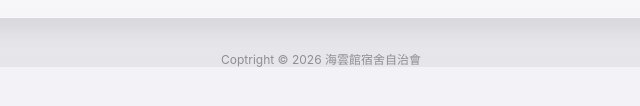
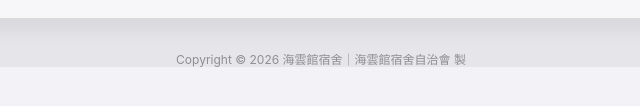
Before and after one commit to xie-hambuger/FGU-dorm, a plain HTML site: page index(6).html in a window 1280 px wide. Shown: the part 570-676 px from the top of the page, 319-959 px from the left. Drawn offline with Linux system fonts and the light colour scheme.

Commit message:
Add files via upload

```diff
--- a/index(6).html
+++ b/index(6).html
@@ -149,7 +149,7 @@
     </div>
 
     <div class="footer">
-      Coptright © 2026 海雲館宿舍自治會
+      Copyright © 2026 海雲館宿舍｜海雲館宿舍自治會 製
     </div>
 
   </div>
```
